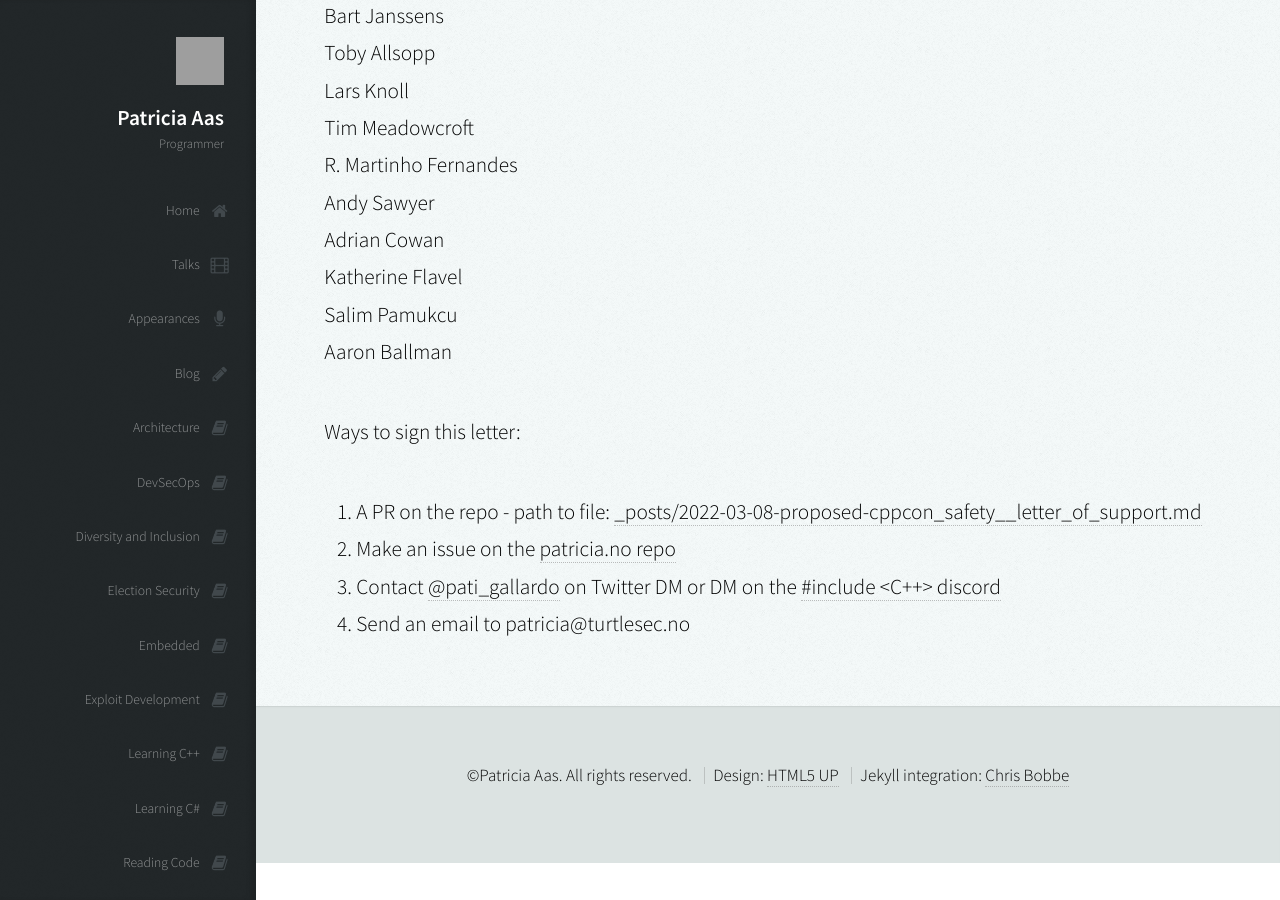
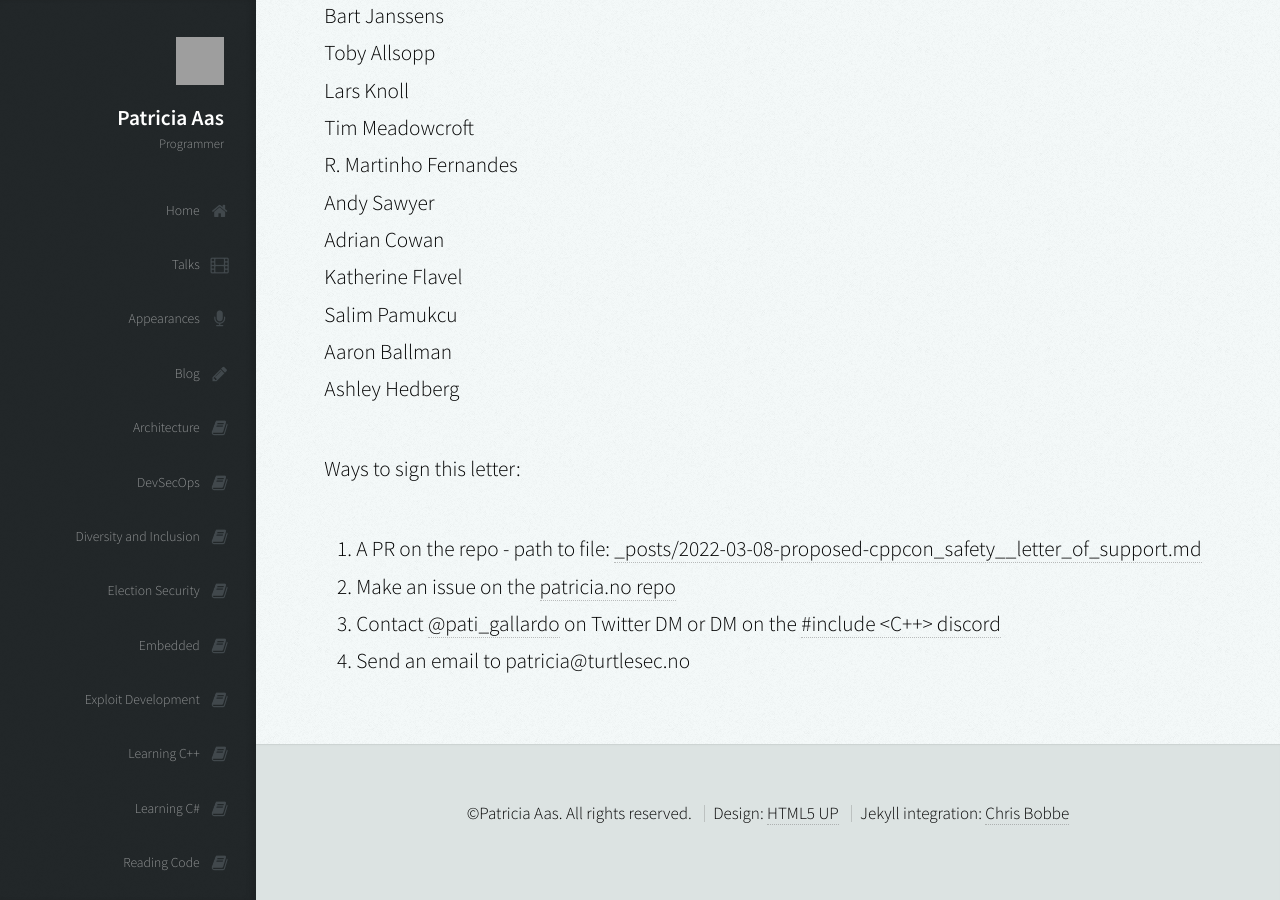
Before and after one commit to patricia-gallardo/patricia-gallardo.github.io, a Jekyll site: the page built from _posts/2022-03-08-proposed-cppcon_safety__letter_of_support.md, in a window 1280 px wide and 900 px high, scrolled down 5037 px. Built offline with Jekyll 4.4.1, drawn with Linux system fonts in a browser that asks for light colours; nearby versions of some CDN libraries; grey boxes are pictures that could not be loaded.

Commit message:
Update 2022-03-08-proposed-cppcon_safety__letter_of_support.md
Add Ashley Hedberg to signees

```diff
--- a/_posts/2022-03-08-proposed-cppcon_safety__letter_of_support.md
+++ b/_posts/2022-03-08-proposed-cppcon_safety__letter_of_support.md
@@ -143,6 +143,7 @@ Adrian Cowan <br>
 Katherine Flavel <br>
 Salim Pamukcu <br>
 Aaron Ballman <br>
+Ashley Hedberg <br>
 
 
 Ways to sign this letter:
```
